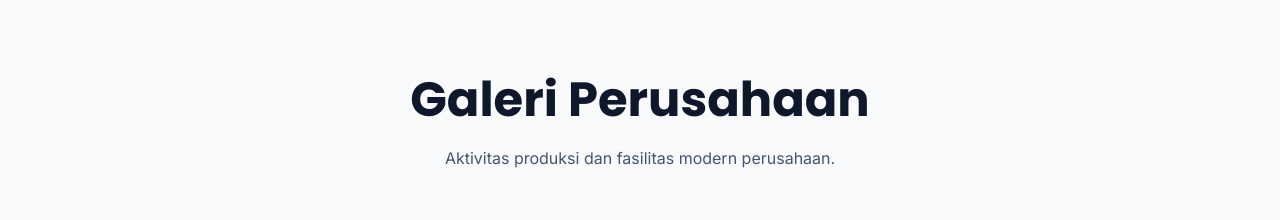
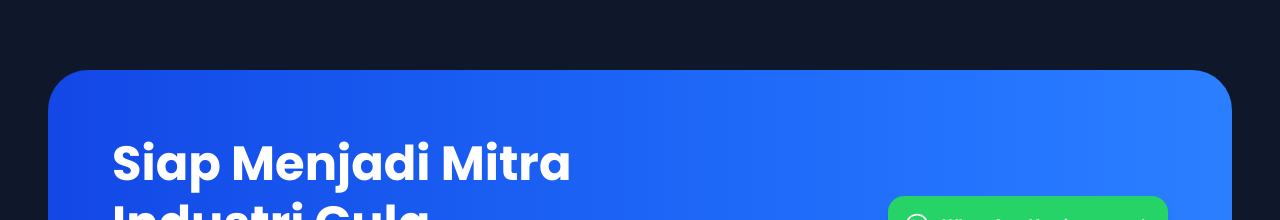
Before and after one commit to ilhamakbarjamil/pabrik-gula-profile, a Next.js app: page / in a window 1280 px wide. Shown: the part 3690-3910 px from the top of the page. Built offline with nearby package versions, Linux system fonts and the light colour scheme.

Commit message:
perbaikan v2

```diff
--- a/src/app/page.tsx
+++ b/src/app/page.tsx
@@ -22,7 +22,7 @@ export default function Home() {
 
       <ProductsSection />
 
-      <GallerySection />
+      {/* <GallerySection /> */}
 
       <CTASection />
 
```
